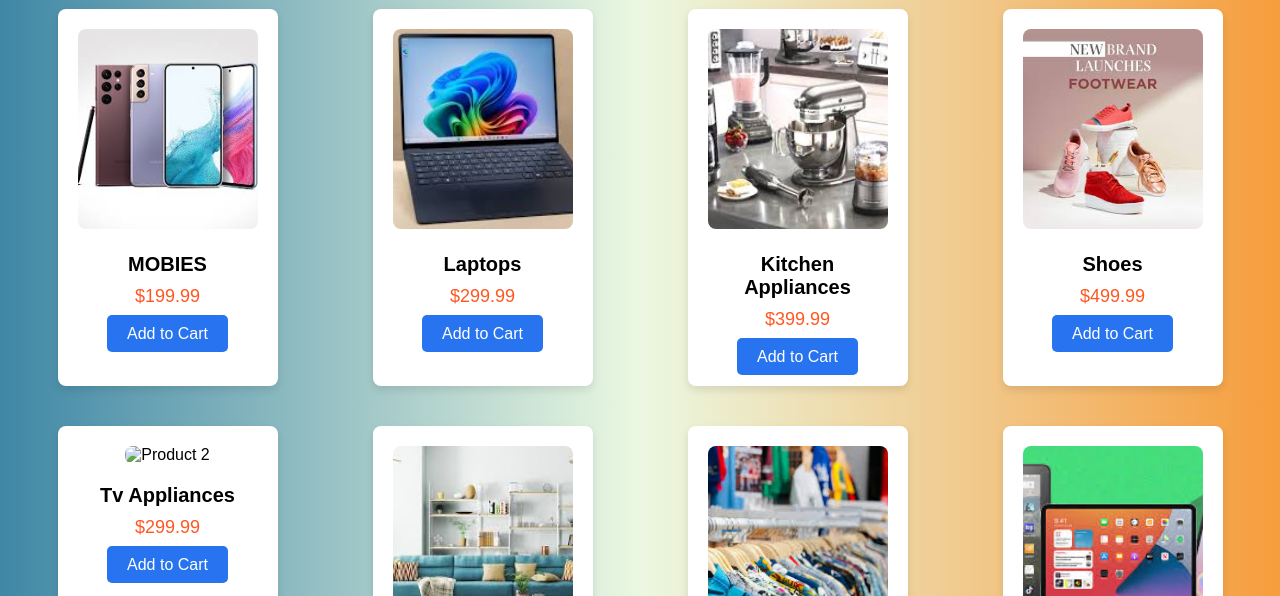
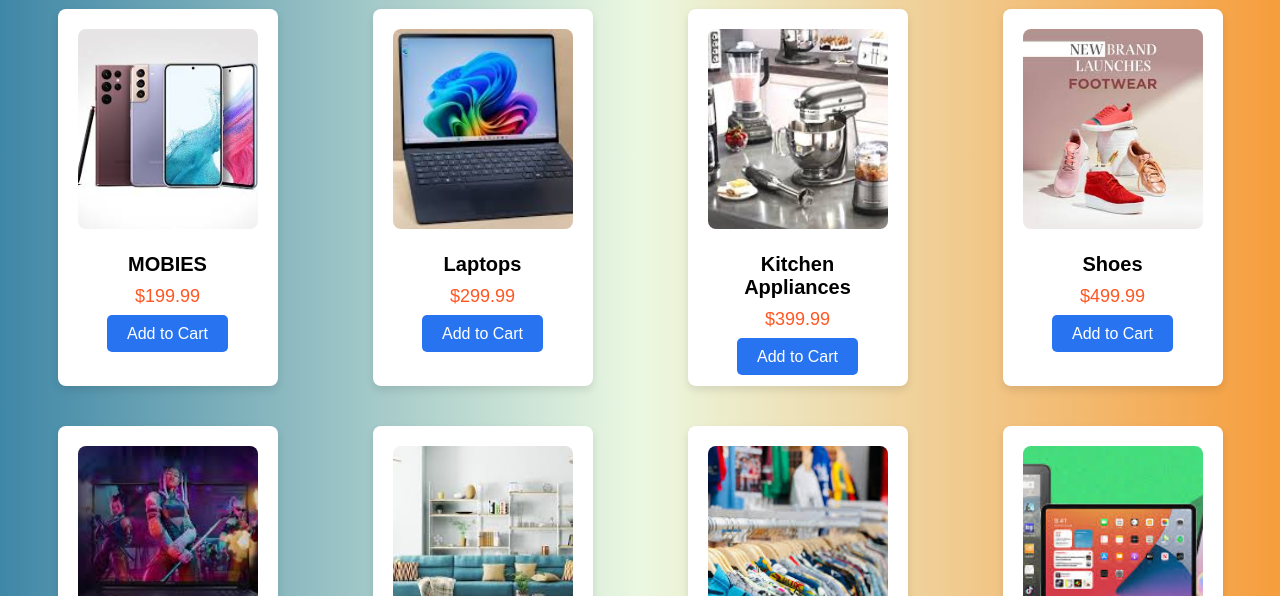
Before and after one commit to srilaxmanan/ecommerce, a plain HTML site: page index.html in a window 1280 px wide. Shown: the part 356-952 px from the top of the page. Drawn offline with nearby package versions, Linux system fonts and the light colour scheme.

Commit message:
Update index.html

```diff
--- a/index.html
+++ b/index.html
@@ -79,12 +79,12 @@
                 <br>
                 <a href="./kart/shoes.html" class="btn">Add to Cart</a>
             </div>
-              <div class="product">
-                <img src="./img/t2.jpg" alt="Product 2">
-                <h3>Tv Appliances</h3>
+             <div class="product">
+                <img src="./img/l6.jpg" alt="Product 2">
+                <h3>Electronics</h3>
                 <p>$299.99</p>
                 <br>
-                <a href="./kart/TV.HTML" class="btn">Add to Cart</a>
+                <a href="./kart/laptop.html" class="btn">Add to Cart</a>
             </div>
 
             <div class="product">
```
